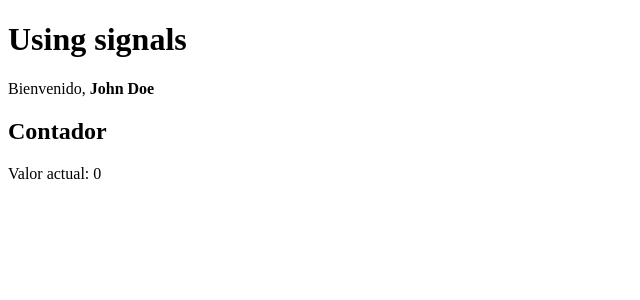
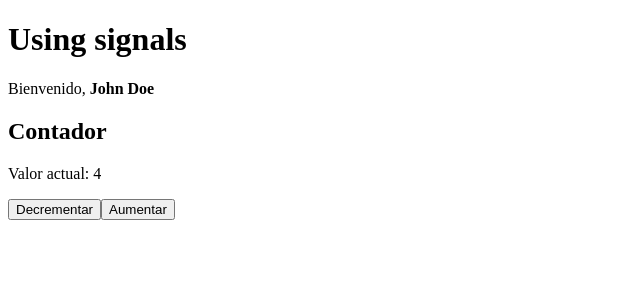
Before and after one commit to SunnySuaSal/mi-primera-app-angular, an Angular app: page / in a window 1280 px wide. Shown: the top 300 px of the page, without its empty margins (0-640 px from the left). Built offline with nearby package versions, Linux system fonts and the light colour scheme.

Commit message:
declara metodos en clases de componentes y los llama desde el constructor

```diff
--- a/src/app/app.html
+++ b/src/app/app.html
@@ -4,7 +4,10 @@
 
 <section>
 
-<h2>Contador</h2>
+  <h2>Contador</h2>
   <p>Valor actual: {{counter()}}</p>
 
+  <button>Decrementar</button>
+  <button>Aumentar</button>
+
 </section>
--- a/src/app/app.ts
+++ b/src/app/app.ts
@@ -19,4 +19,20 @@ export class App {
   //Que en version larga seria
   //public counter: WritableSignal<number> = signal<number>(0);
 
+  increment(): void {
+    //podriamos usar
+    //this.counter.set(this.counter() + 1);
+    //pero como estamos actualizando mas que definiendo es mas adecuado usar
+    this.counter.update(current => current + 1);
+  }
+
+  //podemos probar primero llamando el metodo
+  //desde el constructor de la clase:
+  constructor(){
+    this.increment();
+    this.increment();
+    this.increment();
+    this.increment();
+  }
+
 }
```
